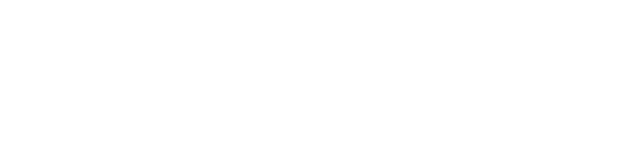
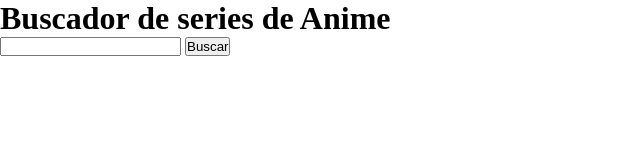
Before and after one commit to Adalab/modulo-2-evaluacion-final-sprietoviciana, a plain HTML site: page index.html in a window 1280 px wide. Shown: the whole page, without its empty margins (0-640 px from the left). Drawn offline with Linux system fonts and the light colour scheme.

Commit message:
html and gitignore

```diff
--- a/index.html
+++ b/index.html
@@ -9,8 +9,23 @@
     <link rel="stylesheet" href="./styles/styles.css">
 </head>
 
+
 <body>
+    <header>
+        <h1>Buscador de series de Anime</h1>
+    </header>
+    <main>
+        <section>
+            <label for="search"></label>
+            <input id="search" type="text">
+            <button>Buscar</button>
+            <div>
+                <div></div>
+                <div></div>
+            </div>
+        </section>
 
+    </main>
 </body>
 
 </html>
```
Also changed, not shown: 1 other file.
